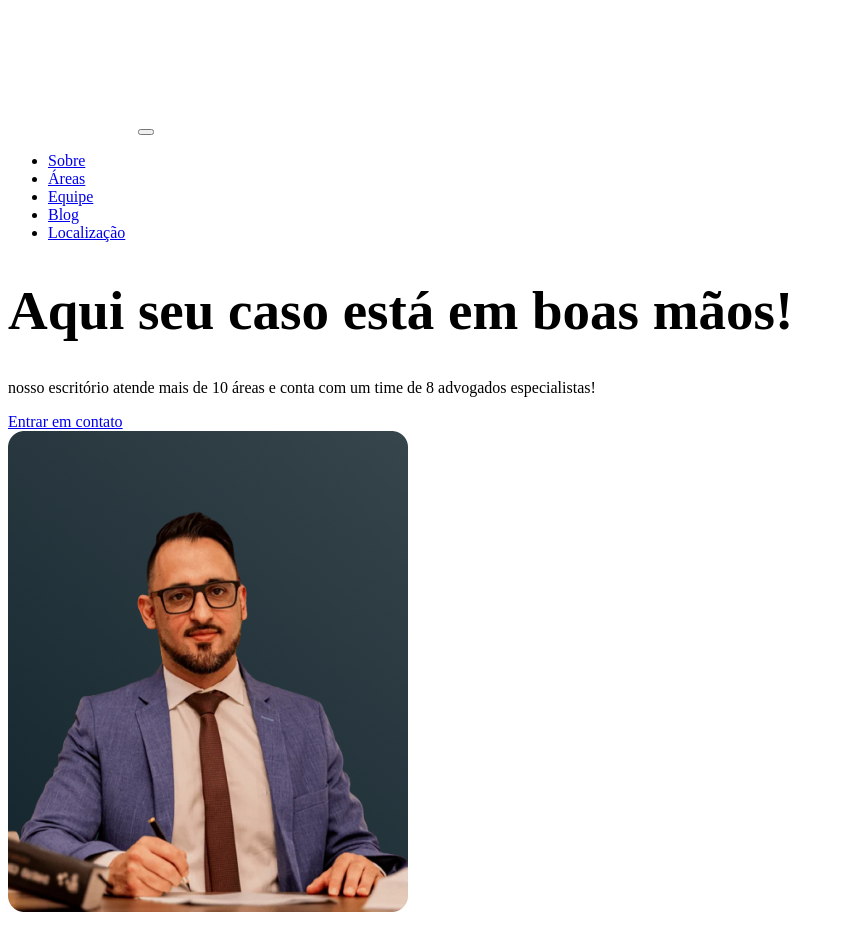
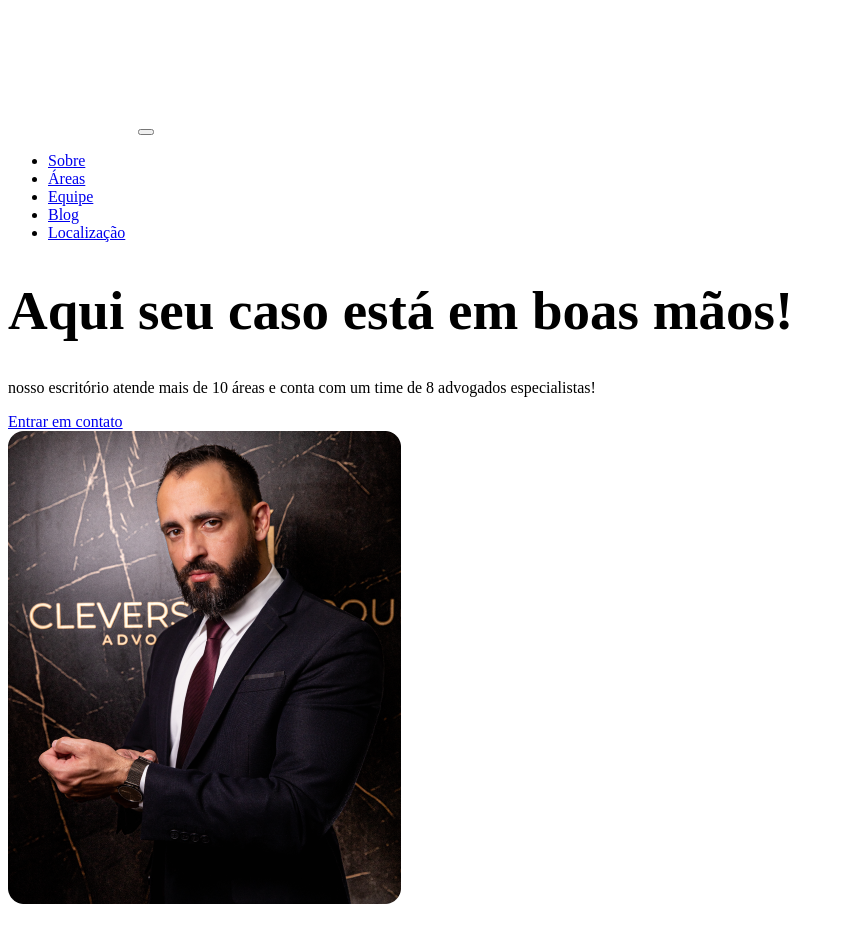
Before and after one commit to Luiz-Vicente/cleverson-lp, a Vue app in the folder front-end/: page / in a window 1280 px wide. Shown: the top 952 px of the page, without its empty margins (0-844 px from the left). Built offline with nearby package versions, Linux system fonts and the light colour scheme; no server answers; the database is empty; what @kyvg/vue3-notification would draw is missing.

Commit message:
changed header photo and added robots.txt

```diff
--- a/front-end/src/component/organisms/HeaderHome.vue
+++ b/front-end/src/component/organisms/HeaderHome.vue
@@ -1,5 +1,5 @@
 <template>
-	<header class="container d-flex flex-column flex-md-row py-5">
+	<header class="container d-flex align-items-center flex-column flex-md-row py-5">
 		<div class="d-flex flex-column justify-content-center align-items-start col col-md-6">
 			<h1 class="fw-bold text-custom-blue">Aqui seu caso está em boas mãos!</h1>
 			<p>nosso escritório atende mais de 10 áreas e conta com um time de 8 advogados especialistas!</p>
@@ -7,8 +7,8 @@
 		</div>
 		<div class="col col-md-6 d-flex justify-content-end mt-3 mt-md-0">
 			<img
-			class="w-100"
-				src="/right-header.png"
+			class="w-100 rounded-5"
+				src="/cleverson-bg-logo.png"
 				alt="Imagem de Cleverson Marques"
 			/>
 		</div>
```
Also changed, not shown: front-end/public/cleverson-bg-logo.png (added), front-end/public/robots.txt (added).
